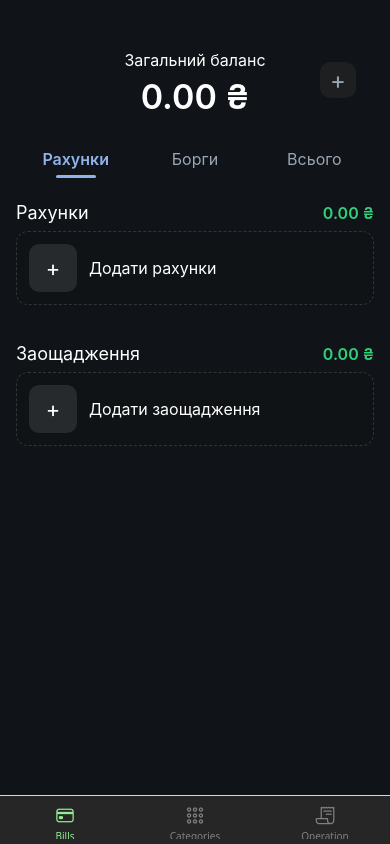
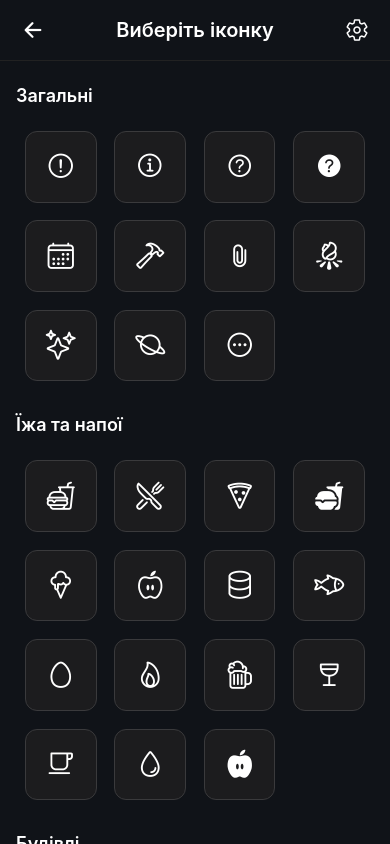
Before and after one commit to w1zardeo/mony, a React Native app: screen /IconPickerModal in a window 390 px wide. Built offline with nearby package versions, Linux system fonts and the light colour scheme.

Commit message:
Added icon and color picker

```diff
--- /dev/null
+++ b/constants/icons.js
@@ -0,0 +1,52 @@
+export const iconCategories = [
+  {
+    title: "Загальні",
+    icons: [
+      "alert-circle-outline", "information-circle-outline", "help-circle-outline", "help-circle",
+      "calendar-outline", "hammer-outline", "attach-outline", "bonfire-outline",
+      "sparkles-outline", "planet-outline", "ellipsis-horizontal-circle-outline",
+    ],
+  },
+  {
+    title: "Їжа та напої",
+    icons: [
+      "fast-food-outline", "restaurant-outline", "pizza-outline",
+      "fast-food", "ice-cream-outline", "nutrition-outline", "server-outline",
+      "fish-outline", "egg-outline", "flame-outline",
+      "beer-outline", "wine-outline", "cafe-outline",
+      "water-outline", "nutrition"
+    ],
+  },
+  {
+    title: "Будівлі",
+    icons: [
+      "business-outline", "school-outline", "medkit-outline", "storefront-outline",
+      "home-outline", "home", "business", "storefront",
+      "home-sharp", "library-outline", "briefcase-outline", "bed-outline",
+    ],
+  },
+  {
+    title: "Для дому",
+    icons: [
+      "wallet-outline", "cart-outline", "cash-outline", "basket-outline",
+      "pricetag-outline", "gift-outline", "laptop-outline", "phone-portrait-outline",
+      "tv-outline", "game-controller-outline", "watch-outline", "car-sport-outline",
+      "airplane-outline", "bus-outline", "bicycle-outline", "barbell-outline",
+    ],
+  },
+];
+
+export const COLOR_LIST = [
+  '#FF5733', '#FF8D33', '#FFC300', '#DAF7A6', '#33FF57',
+  '#33FFBD', '#33D4FF', '#3371FF', '#8D33FF', '#C70039',
+  '#581845', '#1c261b', '#0F2A3B', '#262A2C', '#3A3A3C',
+  '#008080', '#009688', '#4CAF50', '#8BC34A', '#CDDC39',
+  '#FFEB3B', '#FFC107', '#FF9800', '#FF5722', '#795548',
+  '#9E9E9E', '#607D8B', '#E91E63', '#9C27B0', '#673AB7',
+];
+
+export const getRandomColor = () => {
+  return COLOR_LIST[Math.floor(Math.random() * COLOR_LIST.length)];
+};
+
+export const ALL_ICONS_LIST = iconCategories.flatMap(category => category.icons);
--- a/modals/AddBillsModal.js
+++ b/modals/AddBillsModal.js
@@ -6,7 +6,6 @@ import {
   ScrollView,
   TouchableOpacity,
   TextInput,
-  Image,
   Alert,
 } from "react-native";
 import ScreenWrapper from "../components/ScreenWrapper";
@@ -17,8 +16,12 @@ import { useNavigation, useRoute } from "@react-navigation/native";
 import { CurrencyContext } from "../context/currencyContext";
 import { useDispatch } from "react-redux";
 import { addBill, updateBill, deleteBill } from "../store/billsSlice";
-import * as ImagePicker from "expo-image-picker";
 import { Ionicons } from "@expo/vector-icons";
+import { ALL_ICONS_LIST, getRandomColor } from "../constants/icons";
+
+const getRandomIcon = () => {
+  return ALL_ICONS_LIST[Math.floor(Math.random() * ALL_ICONS_LIST.length)];
+};
 
 export default function AddBillsModal() {
   const route = useRoute();
@@ -35,37 +38,44 @@ export default function AddBillsModal() {
     type: existingBill?.type || route.params?.defaultType || "usual",
     balance: existingBill?.balance?.toString() || "",
   });
-  const [image, setImage] = useState(existingBill?.image || null);
+
+  const [icon, setIcon] = useState(existingBill?.icon || getRandomIcon());
+  const [color, setColor] = useState(existingBill?.color || getRandomColor());
+
   useEffect(() => {
     if (isEditMode && existingBill.currencyCode && existingBill.currency) {
       setCurrency({ code: existingBill.currencyCode, name: existingBill.currency });
     }
   }, []);
 
+  useEffect(() => {
+    if (route.params?.selectedIcon) {
+      setIcon(route.params.selectedIcon);
+      navigation.setParams({ selectedIcon: null });
+    }
+    if (route.params?.selectedColor) {
+      setColor(route.params.selectedColor);
+      navigation.setParams({ selectedColor: null });
+    }
+  }, [route.params?.selectedIcon, route.params?.selectedColor, navigation]);
+
+
   const onSave = () => {
     const balanceValue = bill.balance.replace(',', '.').trim() || "0";
+    const payload = {
+      id: isEditMode ? existingBill.id : Date.now().toString(),
+      title: title.trim() || "Новий рахунок",
+      balance: balanceValue,
+      currency: currency.name,
+      currencyCode: currency.code,
+      type: bill.type || "usual",
+      icon: icon,
+      color: color,
+    };
 
     if (isEditMode) {
-      const payload = {
-        ...existingBill,
-        title: title.trim() || "Новий рахунок",
-        balance: balanceValue,
-        currency: currency.name,
-        currencyCode: currency.code,
-        type: bill.type,
-        image: image,
-      };
       dispatch(updateBill(payload));
     } else {
-      const payload = {
-        id: Date.now().toString(),
-        title: title.trim() || "Новий рахунок",
-        balance: balanceValue,
-        currency: currency.name,
-        currencyCode: currency.code,
-        type: bill.type || "usual",
-        image: image || null,
-      };
       dispatch(addBill(payload));
     }
     navigation.goBack();
@@ -87,23 +97,6 @@ export default function AddBillsModal() {
         },
       ]
     );
-  };
-
-  const pickImage = async () => {
-    const permissionResult = await ImagePicker.requestMediaLibraryPermissionsAsync();
-    if (permissionResult.status !== "granted") {
-      alert("Потрібен дозвіл на доступ до галереї!");
-      return;
-    }
-    const result = await ImagePicker.launchImageLibraryAsync({
-      mediaTypes: ImagePicker.MediaTypeOptions.Images,
-      allowsEditing: true,
-      aspect: [1, 1],
-      quality: 1,
-    });
-    if (!result.canceled) {
-      setImage(result.assets[0].uri);
-    }
   };
 
   return (
@@ -129,17 +122,33 @@ export default function AddBillsModal() {
           </View>
         </View>
 
+        {/* Блок вибору іконки */}
         <View style={styles.iconBlock}>
-          <Text style={styles.iconLabel}>Картинка</Text>
-          <TouchableOpacity style={styles.iconRightBox} onPress={pickImage}>
-            {image ? (
-              <Image source={{ uri: image }} style={styles.iconImage} />
+          <Text style={styles.iconLabel}>Іконка</Text>
+          <TouchableOpacity
+            style={[styles.iconRightBox, { backgroundColor: color }]}
+            onPress={() => navigation.navigate("IconPickerModal")}
+          >
+            {icon ? (
+              <Ionicons name={icon} size={28} color={colors.white} />
             ) : (
               <Ionicons name="image-outline" size={24} color={colors.white} />
             )}
           </TouchableOpacity>
         </View>
 
+        {/* Блок: Вибір кольору */}
+        <View style={styles.iconBlock}>
+          <Text style={styles.iconLabel}>Колір</Text>
+          <TouchableOpacity
+            style={styles.colorRightBox}
+            onPress={() => navigation.navigate("ColorPickerModal")}
+          >
+            <View style={[styles.colorPreview, { backgroundColor: color }]} />
+          </TouchableOpacity>
+        </View>
+
+        {/* Тип рахунку */}
         <View style={styles.inputBlock}>
           <Text style={styles.label}>Тип рахунку</Text>
           <View style={styles.rowBox}>
@@ -162,6 +171,7 @@ export default function AddBillsModal() {
           </View>
         </View>
 
+        {/* Валюта */}
         <TouchableOpacity onPress={() => navigation.navigate("CurrencyModal")}>
           <View style={styles.inputBlock}>
             <Text style={styles.label}>Валюта рахунку</Text>
@@ -171,6 +181,7 @@ export default function AddBillsModal() {
           </View>
         </TouchableOpacity>
 
+        {/* Баланс */}
         <View style={styles.inputBlock}>
           <Text style={styles.label}>Поточний баланс</Text>
           <View style={styles.balanceBox}>
@@ -188,6 +199,7 @@ export default function AddBillsModal() {
 
         <View style={{ height: 20 }} />
 
+        {/* Кнопки */}
         <TouchableOpacity style={styles.saveButton} onPress={onSave} activeOpacity={0.8}>
           <Text style={styles.saveText}>{isEditMode ? 'Зберегти' : 'Створити'}</Text>
         </TouchableOpacity>
@@ -220,7 +232,25 @@ const styles = StyleSheet.create({
   valueText: { color: colors.white, fontSize: 16, fontWeight: "600", paddingRight: 10 },
   iconBlock: { marginTop: 12, flexDirection: "row", alignItems: "center", borderWidth: 1, borderColor: "#3A3A3C", borderRadius: 12, overflow: "hidden", height: 56, backgroundColor: colors.black, justifyContent: "space-between", paddingLeft: 14 },
   iconLabel: { color: "#fff", fontSize: 16, fontWeight: "600", paddingLeft: 15 },
-  iconRightBox: { width: 56, height: "100%", justifyContent: "center", alignItems: "center" },
+  iconRightBox: {
+    width: 56,
+    height: "100%",
+    justifyContent: "center",
+    alignItems: "center",
+  },
+  colorRightBox: {
+    width: 56,
+    height: "100%",
+    justifyContent: "center",
+    alignItems: "center",
+  },
+  colorPreview: {
+    width: 32,
+    height: 32,
+    borderRadius: 16,
+    borderWidth: 2,
+    borderColor: 'rgba(255, 255, 255, 0.7)',
+  },
   dropdownContainer: { height: 54, borderWidth: 1, borderColor: "#d4d4d4", paddingHorizontal: 15, borderRadius: 15 },
   dropdownSelectedText: { color: colors.white, fontSize: 16 },
   dropdownItemText: { color: colors.white },
@@ -232,7 +262,6 @@ const styles = StyleSheet.create({
   currencyText: { color: colors.white, fontSize: 16, fontWeight: "600", marginLeft: 6 },
   saveButton: { marginTop: 12, backgroundColor: colors.green, paddingVertical: 14, borderRadius: 12, alignItems: "center" },
   saveText: { color: colors.white, fontWeight: "600", fontSize: 16 },
-  iconImage: { width: "100%", height: "100%", borderRadius: 12 },
   deleteButton: { marginTop: 12, backgroundColor: '#D93F3F', paddingVertical: 14, borderRadius: 12, alignItems: "center" },
   deleteText: { color: colors.white, fontWeight: "600", fontSize: 16 },
 });
--- /dev/null
+++ b/modals/ColorPickerModal.js
@@ -0,0 +1,93 @@
+import React from "react";
+import {
+  View,
+  Text,
+  StyleSheet,
+  ScrollView,
+  TouchableOpacity,
+  SafeAreaView,
+} from "react-native";
+import { useNavigation } from "@react-navigation/native";
+import { Ionicons } from "@expo/vector-icons";
+import { colors } from "../theme/colors";
+import { COLOR_LIST } from "../constants/icons";
+
+export default function ColorPickerModal() {
+  const navigation = useNavigation();
+
+  const onColorPress = (colorValue) => {
+    navigation.popTo("AddBillsModal", { selectedColor: colorValue });
+  };
+
+  return (
+    <SafeAreaView style={styles.wrapper}>
+      <View style={styles.header}>
+        <TouchableOpacity onPress={() => navigation.goBack()} style={styles.backButton}>
+          <Ionicons name="arrow-back" size={24} color={colors.white} />
+        </TouchableOpacity>
+        <Text style={styles.title}>Виберіть колір</Text>
+        <View style={styles.settingsButton} />
+      </View>
+
+      {/* Контент з кольорами */}
+      <ScrollView contentContainerStyle={styles.content}>
+        <View style={styles.colorGrid}>
+          {COLOR_LIST.map((colorValue) => (
+            <TouchableOpacity
+              key={colorValue}
+              style={[styles.colorButton, { backgroundColor: colorValue }]}
+              onPress={() => onColorPress(colorValue)}
+            />
+          ))}
+        </View>
+      </ScrollView>
+    </SafeAreaView>
+  );
+}
+
+const styles = StyleSheet.create({
+  wrapper: {
+    flex: 1,
+    backgroundColor: colors.black,
+  },
+  header: {
+    flexDirection: "row",
+    alignItems: "center",
+    justifyContent: "space-between",
+    paddingHorizontal: 16,
+    paddingVertical: 12,
+    borderBottomWidth: 1,
+    borderBottomColor: "#222",
+  },
+  backButton: {
+    padding: 5,
+    width: 34,
+  },
+  title: {
+    color: colors.white,
+    fontSize: 20,
+    fontWeight: "600",
+  },
+  settingsButton: {
+    padding: 5,
+    width: 34,
+  },
+  content: {
+    paddingHorizontal: 16,
+    paddingBottom: 40,
+    paddingTop: 24,
+  },
+  colorGrid: {
+    flexDirection: "row",
+    flexWrap: "wrap",
+    justifyContent: 'center',
+  },
+  colorButton: {
+    width: 50,
+    height: 50,
+    borderRadius: 25,
+    margin: 12,
+    borderWidth: 2,
+    borderColor: 'rgba(255, 255, 255, 0.5)',
+  },
+});
--- /dev/null
+++ b/modals/IconPickerModal.js
@@ -0,0 +1,110 @@
+import React from "react";
+import {
+  View,
+  Text,
+  StyleSheet,
+  ScrollView,
+  TouchableOpacity,
+  SafeAreaView,
+} from "react-native";
+import { useNavigation } from "@react-navigation/native";
+import { Ionicons } from "@expo/vector-icons";
+import { colors } from "../theme/colors";
+import { iconCategories } from "../constants/icons";
+
+export default function IconPickerModal() {
+  const navigation = useNavigation();
+
+  const onIconPress = (iconName) => {
+    navigation.popTo("AddBillsModal", { selectedIcon: iconName });
+  };
+
+  return (
+    <SafeAreaView style={styles.wrapper}>
+      <View style={styles.header}>
+        <TouchableOpacity onPress={() => navigation.goBack()} style={styles.backButton}>
+          <Ionicons name="arrow-back" size={24} color={colors.white} />
+        </TouchableOpacity>
+        <Text style={styles.title}>Виберіть іконку</Text>
+        <TouchableOpacity style={styles.settingsButton}>
+          <Ionicons name="settings-outline" size={24} color={colors.white} />
+        </TouchableOpacity>
+      </View>
+
+      <ScrollView contentContainerStyle={styles.content}>
+        {iconCategories.map((category) => (
+          <View key={category.title} style={styles.categoryContainer}>
+            <Text style={styles.categoryTitle}>{category.title}</Text>
+            <View style={styles.iconGrid}>
+              {category.icons.map((iconName) => (
+                <TouchableOpacity
+                  key={iconName}
+                  style={styles.iconButton}
+                  onPress={() => onIconPress(iconName)}
+                >
+                  <Ionicons name={iconName} size={30} color={colors.white} />
+                </TouchableOpacity>
+              ))}
+            </View>
+          </View>
+        ))}
+      </ScrollView>
+    </SafeAreaView>
+  );
+}
+
+const styles = StyleSheet.create({
+  wrapper: {
+    flex: 1,
+    backgroundColor: colors.black,
+  },
+  header: {
+    flexDirection: "row",
+    alignItems: "center",
+    justifyContent: "space-between",
+    paddingHorizontal: 16,
+    paddingVertical: 12,
+    borderBottomWidth: 1,
+    borderBottomColor: "#222",
+  },
+  backButton: {
+    padding: 5,
+  },
+  title: {
+    color: colors.white,
+    fontSize: 20,
+    fontWeight: "600",
+  },
+  settingsButton: {
+    padding: 5,
+  },
+  content: {
+    paddingHorizontal: 16,
+    paddingBottom: 40,
+  },
+  categoryContainer: {
+    marginTop: 24,
+  },
+  categoryTitle: {
+    color: colors.white,
+    fontSize: 18,
+    fontWeight: "600",
+    marginBottom: 16,
+  },
+  iconGrid: {
+    flexDirection: "row",
+    flexWrap: "wrap",
+    justifyContent: "flex-start",
+  },
+  iconButton: {
+    width: "20%",
+    aspectRatio: 1,
+    justifyContent: "center",
+    alignItems: "center",
+    borderRadius: 12,
+    borderWidth: 1,
+    borderColor: "#3A3A3C",
+    margin: "2.5%",
+    backgroundColor: "#1C1C1E",
+  },
+});
--- a/screens/BillsScreen.js
+++ b/screens/BillsScreen.js
@@ -12,7 +12,7 @@ import { colors } from "../theme/colors";
 import { useNavigation } from "@react-navigation/native";
 import { useSelector } from "react-redux";
 import { CURRENCIES_DATA } from "../constants/currency";
-import { Image } from "react-native";
+import { Ionicons } from "@expo/vector-icons";
 import { billsType } from "../constants/data";
 
 function TabButton({ title, active, onPress }) {
@@ -118,14 +118,25 @@ export default function BillsScreen() {
                         <View
                           style={{ alignItems: "center" }}
                         >
-                          <View style={styles.billsIcon}>
-                            {item.image ? (
-                              <Image
-                                source={{ uri: item.image }}
-                                style={styles.billsImage}
+                          {/* Динамічний колір фону */}
+                          <View
+                            style={[
+                              styles.billsIcon,
+                              { backgroundColor: item.color || '#0F2A3B' }
+                            ]}
+                          >
+                            {item.icon ? (
+                              <Ionicons
+                                name={item.icon}
+                                size={24}
+                                color={colors.white}
                               />
                             ) : (
-                              <Text style={styles.billsIconText}>+</Text>
+                              <Ionicons
+                                name="wallet-outline"
+                                size={24}
+                                color={colors.white}
+                              />
                             )}
                           </View>
                         </View>
@@ -279,9 +290,4 @@ const styles = StyleSheet.create({
   },
   emptyState: { marginTop: 30, alignItems: "center" },
   emptyText: { color: colors.white },
-  billsImage: {
-    width: "100%",
-    height: "100%",
-    borderRadius: 10,
-  }
 });
```
Also changed, not shown: navigation/AppNavigator.js (+12 -0 lines).
